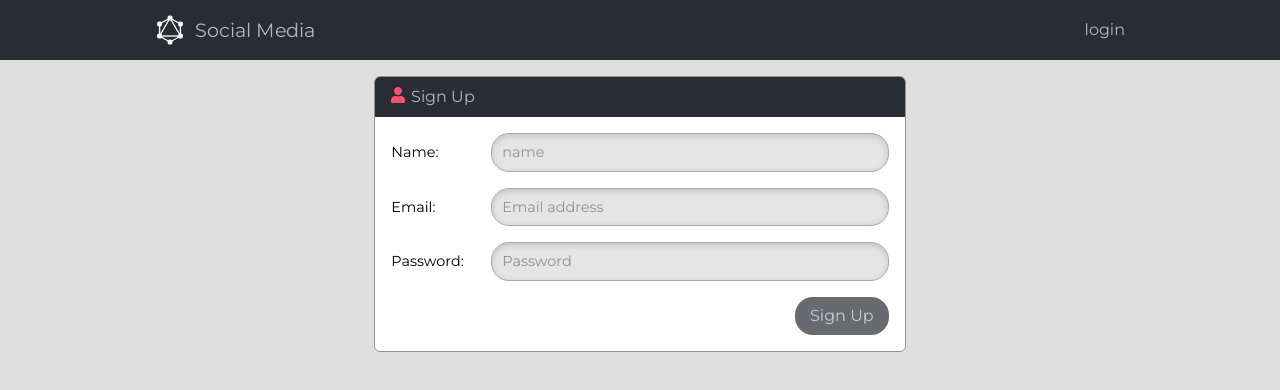
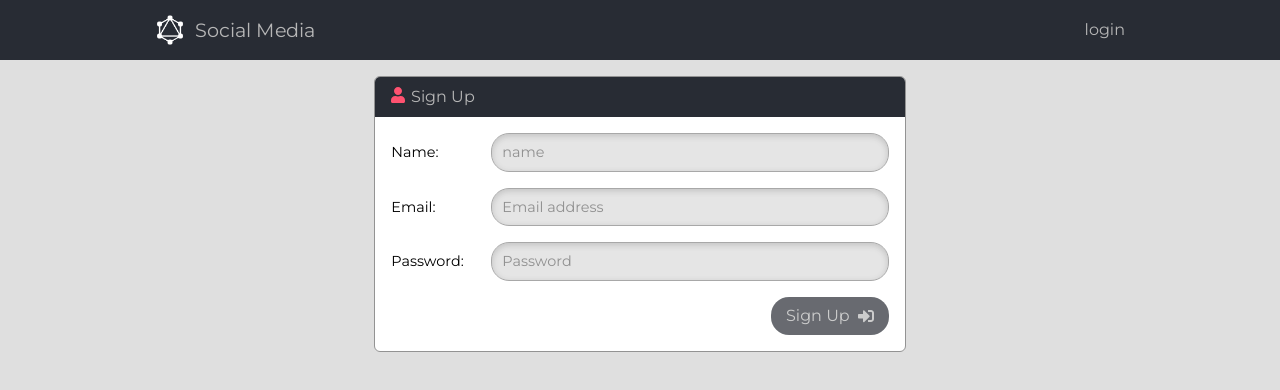
Before and after one commit to eduardo-dangelo/social-media-demo, a React (Create React App) app: page /social-media-demo/signup in a window 1280 px wide. Shown: the top 390 px of the page. Built offline with nearby package versions, Linux system fonts and the light colour scheme; no server answers.

Commit message:
update stylings p2

```diff
--- a/src/elements/form/index.jsx
+++ b/src/elements/form/index.jsx
@@ -53,10 +53,21 @@ export const RadioButton = styled.button`
   background: ${({ active }) => active ? variables.headerBg : variables.textColor };
   transition: ${variables.transition};
   border: 1px solid ${({ active }) => active ? 'transparent' : variables.headerBg };
-  padding: ${variables.buttonPadding};
+  padding: ${variables.button.padding};
+  border-radius: ${variables.button.border.radius} 0 0 ${variables.button.border.radius};
+  margin-left: 0 !important;
+
+  &:last-child {
+    border-radius: 0 ${variables.button.border.radius} ${variables.button.border.radius} 0;
+    margin-left: 0;
+  }
 
   svg {
     margin-right: ${variables.spaceSmall};
+  }
+
+  &:focus {
+    outline: none;
   }
 `;
 
@@ -76,7 +87,7 @@ export const ActionButton = styled.button`
   display: flex;
   align-items: center;
   max-height: 38px;
-  border-radius: 18px;
+  border-radius: ${variables.button.border.radius};
   justify-content: space-around;
   box-shadow: 0 0 0 rgba(0,0,0,0);
   color: ${variables.button.color};
@@ -95,11 +106,16 @@ export const ActionButton = styled.button`
   &:hover, &:focus {
     box-shadow: ${variables.boxShadow};
     color: ${variables.button.hover.color};
+    outline: none;
   }
 
   &:disabled {
     opacity: .7;
     cursor: default;
+
+    svg {
+      color: ${variables.button.color};
+    }
 
     &:hover, &:focus {
       box-shadow: none;
--- a/src/forms/CreateUserForm.jsx
+++ b/src/forms/CreateUserForm.jsx
@@ -12,6 +12,7 @@ import {
   Label,
 } from '../elements/form'
 import { signupUser } from '../services/mutations'
+import { FaSignInAlt } from 'react-icons/fa'
 
 class CreateUserForm extends React.Component {
   state = {
@@ -39,9 +40,9 @@ class CreateUserForm extends React.Component {
         }
       })
 
-      if (loading) {
-        disabled = true
-      }
+      // if (loading) {
+      //   disabled = true
+      // }
 
       return disabled;
     }
@@ -87,7 +88,7 @@ class CreateUserForm extends React.Component {
         <ActionBar>
           <ActionButton type="submit" disabled={validate()}>
             <span>
-              Sign Up {loading && <FaCogSpin/>}
+              Sign Up {loading ? <FaCogSpin/> : <FaSignInAlt/>}
             </span>
           </ActionButton>
         </ActionBar>
--- a/src/forms/LoginUserForm.jsx
+++ b/src/forms/LoginUserForm.jsx
@@ -12,6 +12,7 @@ import {
   Label,
 } from '../elements/form';
 import { authenticateUser } from '../services/mutations';
+import { FaSignInAlt } from 'react-icons/fa';
 
 class LoginUserForm extends React.Component {
   state = {
@@ -37,9 +38,9 @@ class LoginUserForm extends React.Component {
         }
       })
 
-      if (loading) {
-        disabled = true
-      }
+      // if (loading) {
+      //   disabled = true
+      // }
 
       return disabled;
     }
@@ -75,7 +76,7 @@ class LoginUserForm extends React.Component {
         <ActionBar>
           <ActionButton type="submit" disabled={validate()}>
             <span>
-              Log in {loading && <FaCogSpin/>}
+              Log in {loading ? <FaCogSpin/> : <FaSignInAlt/>}
             </span>
           </ActionButton>
         </ActionBar>
--- a/src/forms/UserSettingsForm.jsx
+++ b/src/forms/UserSettingsForm.jsx
@@ -1,6 +1,6 @@
 import React from 'react';
 import { ActionBar, ActionButton, ErrorBox, FaCogSpin, Field, Form, FormGroup, Label, RadioButton } from '../elements/form'
-import { FaMoon, FaLightbulb } from 'react-icons/fa'
+import { FaMoon, FaLightbulb, FaPaperPlane, FaPaperclip } from 'react-icons/fa'
 
 class UserSettingsForm extends React.Component {
   state = {
@@ -74,7 +74,7 @@ class UserSettingsForm extends React.Component {
         <ActionBar divider>
           <ActionButton type="submit" disabled={validate()}>
             <span>
-              Save {loading && <FaCogSpin/>}
+              Save {loading ? <FaCogSpin/> : <FaPaperclip/>}
             </span>
           </ActionButton>
         </ActionBar>
--- a/src/scenes/App/Comments/index.jsx
+++ b/src/scenes/App/Comments/index.jsx
@@ -16,7 +16,7 @@ export const CommentsContainer = styled.div`
 `;
 
 export const CommentBox = styled.div`
-  border-radius: 20px;
+  border-radius: 18px;
   box-shadow: ${variables.boxShadow};
   padding: ${variables.space};
   background: ${variables.boxBgHover};
```
